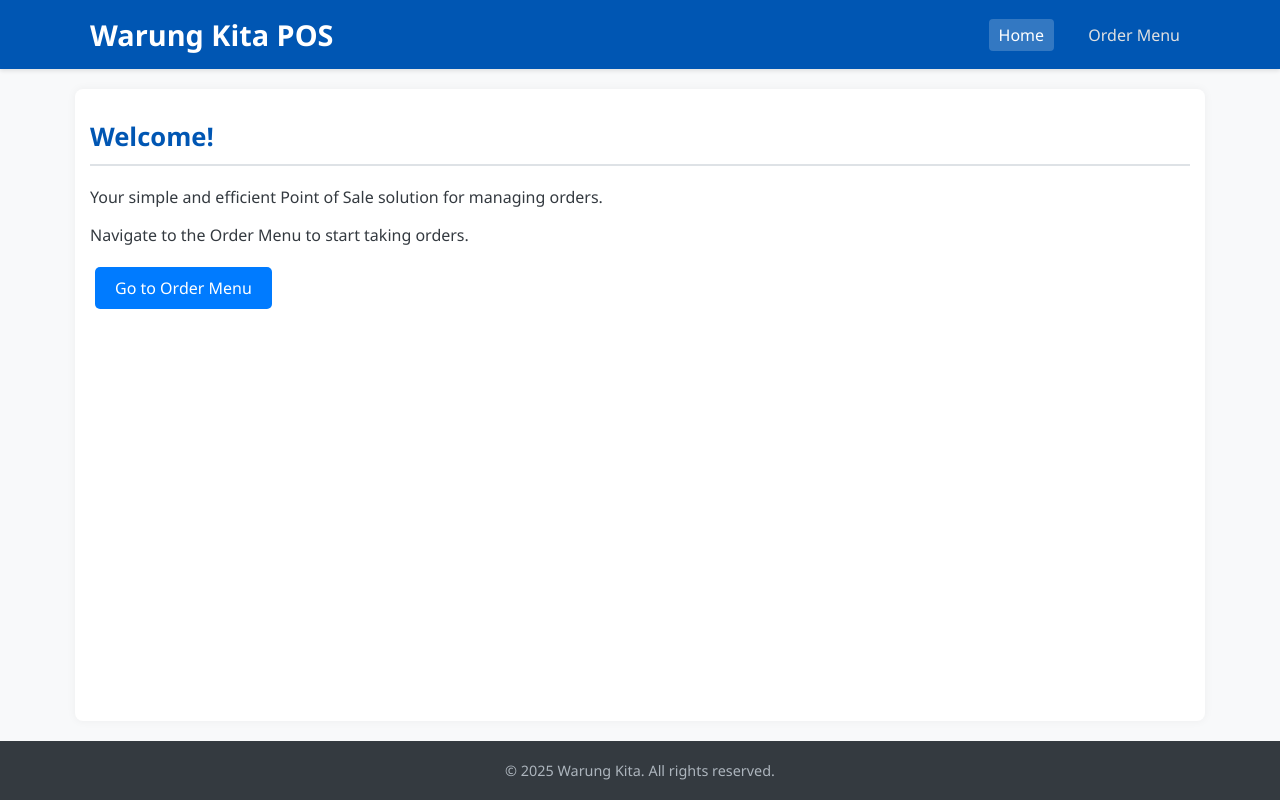
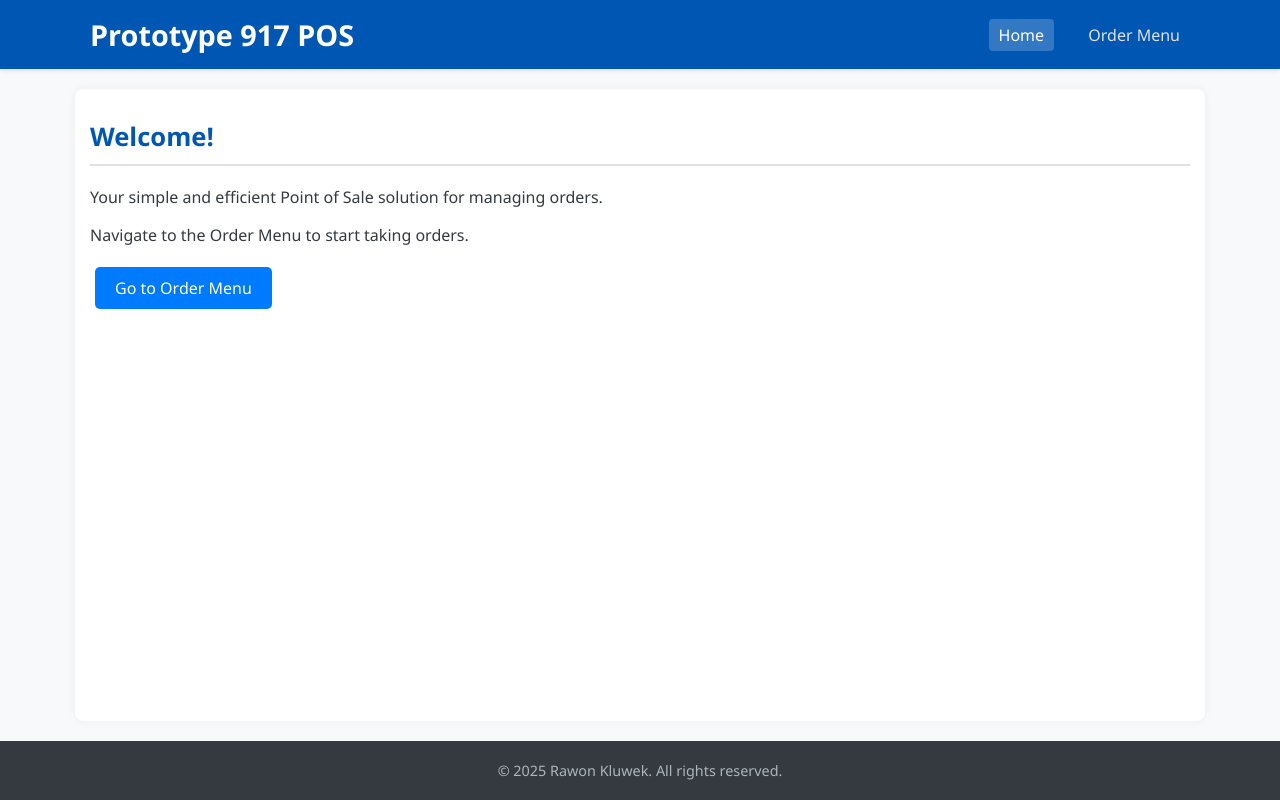
Before and after one commit to dayashii/rawonkluwo, a plain HTML site: page index.html in a window 1280 px wide. Drawn offline with Linux system fonts and the light colour scheme.

Commit message:
Update index.html

```diff
--- a/index.html
+++ b/index.html
@@ -3,12 +3,12 @@
 <head>
     <meta charset="UTF-8">
     <meta name="viewport" content="width=device-width, initial-scale=1.0">
-    <title>Warung Kita POS - Home</title> <link rel="stylesheet" href="style.css">
+    <title>Prototype 917 POS - Home</title> <link rel="stylesheet" href="style.css">
 </head>
 <body>
     <header class="site-header">
         <div class="container">
-            <h1>Warung Kita POS</h1>
+            <h1>Prototype 917 POS</h1>
             <nav>
                 <a href="index.html" class="nav-link active">Home</a>
                 <a href="menu.html" class="nav-link">Order Menu</a>
@@ -25,7 +25,7 @@
 
     <footer class="site-footer">
         <div class="container">
-            <p>&copy; <span id="current-year"></span> Warung Kita. All rights reserved.</p>
+            <p>&copy; <span id="current-year"></span> Rawon Kluwek. All rights reserved.</p>
         </div>
     </footer>
 
```
